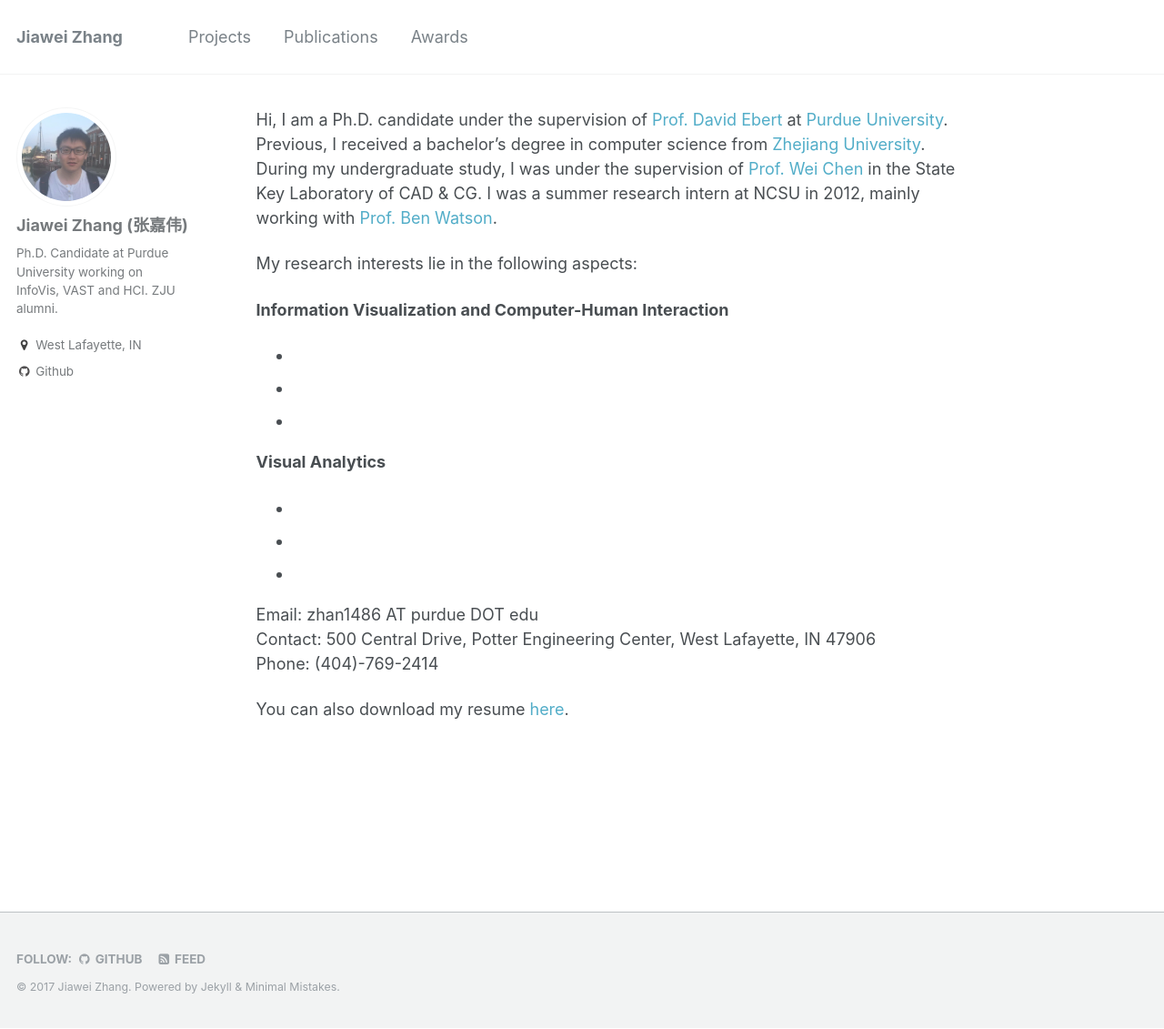
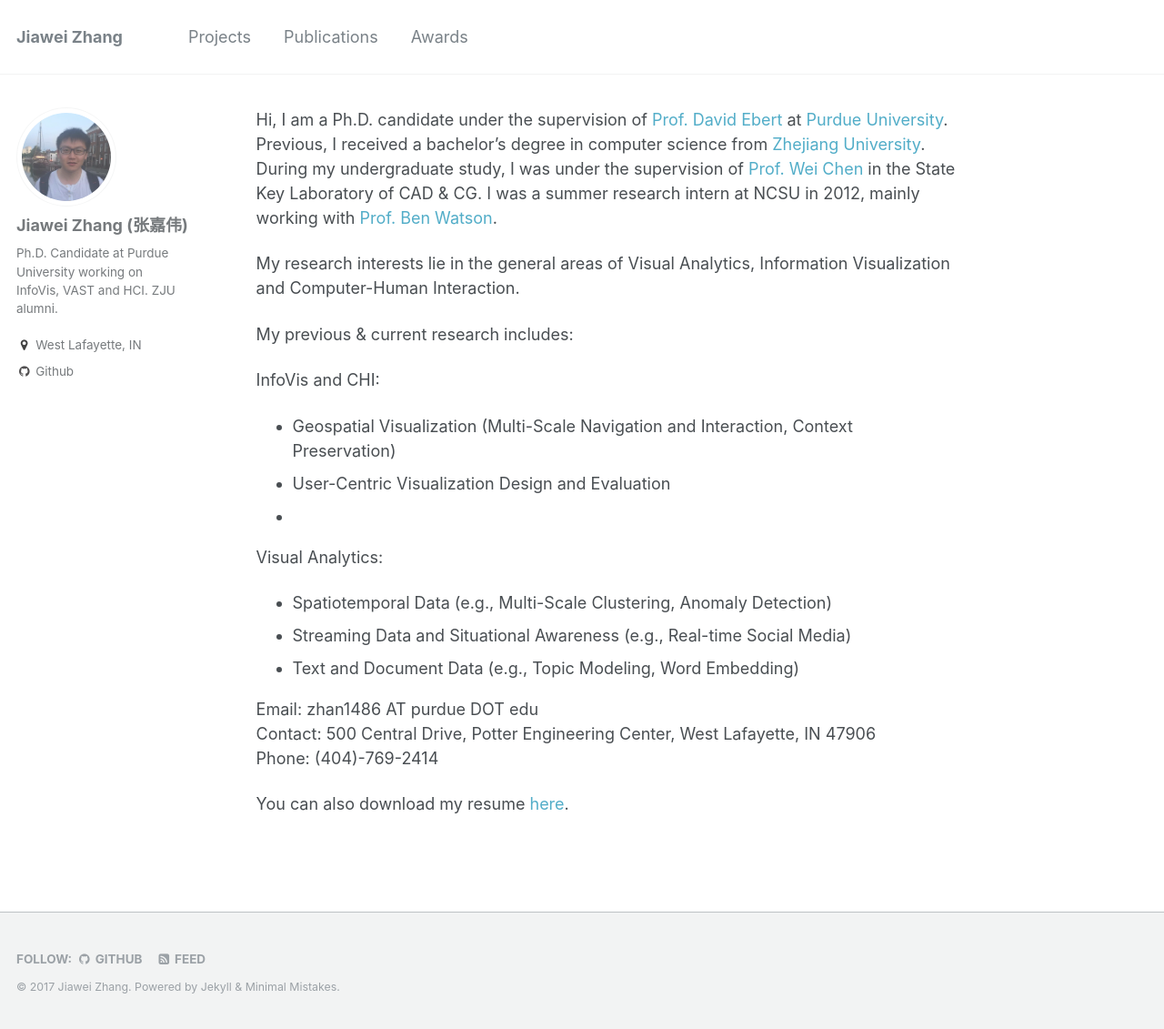
Before and after one commit to rivulet-zhang/rivulet-zhang.github.io, a Jekyll site: the page built from index.md, in a window 1280 px wide and 1131 px high. Shown: the whole window at 91% size. Built offline with Jekyll 4.4.1, drawn with Linux system fonts in a browser that asks for light colours.

Commit message:
initial commit

```diff
--- a/index.md
+++ b/index.md
@@ -6,20 +6,22 @@
 Hi, I am a Ph.D. candidate under the supervision of [Prof. David Ebert](https://engineering.purdue.edu/~ebertd) at [Purdue University](http://www.purdue.edu/).
 Previous, I received a bachelor's degree in computer science from [Zhejiang University](http://www.zju.edu.cn/). During my undergraduate study, I was under the supervision of [Prof. Wei Chen](http://www.cad.zju.edu.cn/home/chenwei/) in the State Key Laboratory of CAD &amp; CG. I was a summer research intern at NCSU in 2012, mainly working with [Prof. Ben Watson](https://www.csc.ncsu.edu/people/bwatson).
 
-My research interests lie in the following aspects: <br>
+My research interests lie in the general areas of Visual Analytics, Information Visualization and Computer-Human Interaction.<br>
 
-<b>Information Visualization and Computer-Human Interaction</b>
+My previous &amp; current research includes:
+
+InfoVis and CHI:
 <ul>
-<li></li>
-<li></li>
+<li>Geospatial Visualization (Multi-Scale Navigation and Interaction, Context Preservation)</li>
+<li>User-Centric Visualization Design and Evaluation</li>
 <li></li>
 </ul>
 
-<b>Visual Analytics</b>
+Visual Analytics:
 <ul>
-<li></li>
-<li></li>
-<li></li>
+<li>Spatiotemporal Data (e.g., Multi-Scale Clustering, Anomaly Detection)</li>
+<li>Streaming Data and Situational Awareness (e.g., Real-time Social Media)</li>
+<li>Text and Document Data (e.g., Topic Modeling, Word Embedding)</li>
 </ul>
 
 Email: zhan1486 AT purdue DOT edu <br>
```
